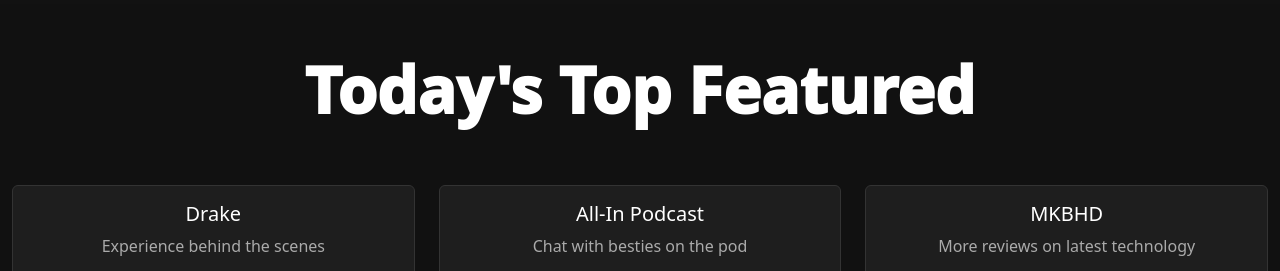
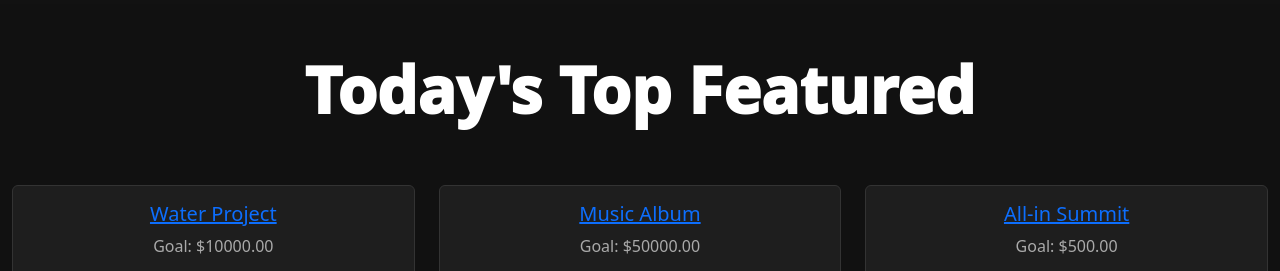
Before and after one commit to icp7887/ifn582-a3-app, a Flask app: page /category in a window 1280 px wide. Shown: the part 1614-1885 px from the top of the page. Run offline with Flask 3, Linux system fonts and the light colour scheme; data comes from the database, SQL or seed files in the repository.

Commit message:
Complete homepage search category and featured campaigns

```diff
--- a/project/models.py
+++ b/project/models.py
@@ -138,3 +138,17 @@ def get_categories():
     results = cur.fetchall()
     cur.close()
     return results
+
+def get_featured_campaigns():
+    cur = mysql.connection.cursor()
+    cur.execute("SELECT * FROM campaign WHERE isFeatured = TRUE")
+    results = cur.fetchall()
+    cur.close()
+    return results
+
+def get_campaign_by_id(campaign_id):
+    cur = mysql.connection.cursor()
+    cur.execute("SELECT * FROM campaign WHERE id = %s", (campaign_id,))
+    campaign = cur.fetchone()
+    cur.close()
+    return campaign
--- a/project/templates/index.html
+++ b/project/templates/index.html
@@ -45,9 +45,10 @@
                 <label for="navToggle" class="phoneView-close">x</label>
 
                 <div class="textMargin">
-                    <form class="form-inline">
+                    <form class="form-inline" action="{{ url_for('main.search') }}" method="GET">
                         <div class="inline">
-                            <input type="search" class="form-control mr-sm-2 searchBar" placeholder="Find creators">
+                            <input type="search" name="search" class="form-control mr-sm-2 searchBar"
+                                placeholder="Search campaigns">
 
                             <button class="btn btn-outline-light my-2 my-sm-0">
                                 <svg xmlns="http://www.w3.org/2000/svg" width="16" height="16" fill="currentColor"
@@ -190,61 +191,34 @@
 
             <br><br>
 
-            <div class="row row-cols-1 row-cols-md-3 row-cols-lg-3 g-4">
+            <div class="row row-cols-1 row-cols-md-3 g-4">
+
+                {% for campaign in featured_campaigns %}
 
                 <div class="col">
-                    <div class="card creator-card">
+                    <div class="card creator-card h-100">
 
                         <div class="card-body">
-                            <h5 class="card-title">Drake</h5>
-                            <p class="card-text">Experience behind the scenes</p>
-                        </div>
+                            <h5 class="card-title">
+                                <a href="{{ url_for('main.campaign_donation', campaign_id=campaign.id) }}">
+                                    {{ campaign.title }}
+                                </a>
+                            </h5>
 
-                        <img src="https://upload.wikimedia.org/wikipedia/en/4/46/Drake_-_Toosie_Slide.png"
-                            class="card-img-top">
+                            <p class="card-text">
+                                Goal: ${{ campaign.goalAmount }}
+                            </p>
 
-                        <div class="card-body">
-                            Music
+                            <p class="card-text">
+                                Category: {{ campaign.category }}
+                            </p>
                         </div>
 
                     </div>
                 </div>
 
+                {% endfor %}
 
-                <div class="col">
-                    <div class="card creator-card">
-
-                        <div class="card-body">
-                            <h5 class="card-title">All-In Podcast</h5>
-                            <p class="card-text">Chat with besties on the pod</p>
-                        </div>
-
-                        <img src="https://cdn.prod.website-files.com/633cd7641794e536812c0e29/66dd7f9c930b82790d33fefc_Copy_of_All-In_Logos_3_600x.png"
-                            class="card-img-top">
-
-                        <div class="card-body">
-                            Podcasts
-                        </div>
-
-                    </div>
-                </div>
-
-
-                <div class="col">
-                    <div class="card creator-card">
-
-                        <div class="card-body">
-                            <h5 class="card-title">MKBHD</h5>
-                            <p class="card-text">More reviews on latest technology</p>
-                        </div>
-
-                        <img src="https://i.ytimg.com/vi/idEAABFzpfg/maxresdefault.jpg" class="card-img-top">
-
-                        <div class="card-body">
-                            Tech
-                        </div>
-
-                    </div>
             </div>
 
         </div>
@@ -290,8 +264,10 @@
 
                     <h5>Superchats</h5>
 
-                    <img
-                        src="https://upload.wikimedia.org/wikipedia/commons/thumb/e/ea/Superman_shield.svg/500px-Superman_shield.svg.png">
+                    <a href="{{ url_for('main.index') }}">
+                        <img src="https://upload.wikimedia.org/wikipedia/commons/thumb/e/ea/Superman_shield.svg/500px-Superman_shield.svg.png"
+                            alt="Superchats Home">
+                    </a>
 
                     <p class="mt-3">
                         Experience the very best crowdfunding design for content creators and fans
@@ -326,8 +302,8 @@
                     <div class="footerTitle">Popular</div>
 
                     <ul class="list-unstyled d-flex flex-column gap-2 mb-0">
-                        <li><a>Trending</a></li>
-                        <li><a href="/donation.html">Donation</a></li>
+                        <li><a href="{{ url_for('main.index') }}">Trending</a></li>
+                        <li><a href="{{ url_for('main.donation_page') }}">Donation</a></li>
                     </ul>
 
                 </div>
--- a/project/views.py
+++ b/project/views.py
@@ -8,7 +8,14 @@ bp = Blueprint('main', __name__)
 def index():
     campaigns = models.get_all_campaigns()
     categories = models.get_categories()
-    return render_template('index.html', campaigns=campaigns, categories=categories)
+    featured_campaigns = models.get_featured_campaigns()
+
+    return render_template(
+        'index.html',
+        campaigns=campaigns,
+        categories=categories,
+        featured_campaigns=featured_campaigns
+    )
 
 #this is just a test route, delete later. It is used to verify that the admin dashboard fetch functions are working without the front-end.#
 @bp.route('/admin-dashboard-test')
@@ -26,22 +33,39 @@ def add():
         flash('Item added.')
         return redirect(url_for('main.index'))
     return render_template('add.html', form=form)
-#search funtionality
+
+# search funtionality
 @bp.route('/search')
 def search():
-    search = request.args.get('search').strip()
+    search = request.args.get('search', '').strip()
+
     if not search:
         return "Please enter something to search."
+
     results = models.search_campaigns(search)
-    return render_template('index.html', campaigns=results)
+    categories = models.get_categories()
+    featured_campaigns = models.get_featured_campaigns()
 
-
+    return render_template(
+        'index.html',
+        campaigns=results,
+        categories=categories,
+        featured_campaigns=featured_campaigns
+    )
+# category
 @bp.route('/category')
 def category():
     selected_category = request.args.get('category')
     results = models.get_campaigns_by_category(selected_category)
     categories = models.get_categories()
-    return render_template('index.html', campaigns=results, categories=categories)
+    featured_campaigns = models.get_featured_campaigns()
+
+    return render_template(
+        'index.html',
+        campaigns=results,
+        categories=categories,
+        featured_campaigns=featured_campaigns
+    )
 
 #admin dashboard url route
 @bp.route('/admin-dashboard')
@@ -136,3 +160,16 @@ def login():
 def logout():
     session.clear()  # Clear all session data
     return {"message": "Logged out successfully"}, 200
+
+@bp.route('/donation.html')
+def donation_page():
+    return render_template('donation.html')
+
+@bp.route('/donation/<int:campaign_id>')
+def campaign_donation(campaign_id):
+    campaign = models.get_campaign_by_id(campaign_id)
+
+    if campaign is None:
+        return "Campaign not found", 404
+
+    return render_template('donation.html', campaign=campaign)
```
Lines whose indentation alone changed are shown as unchanged.
